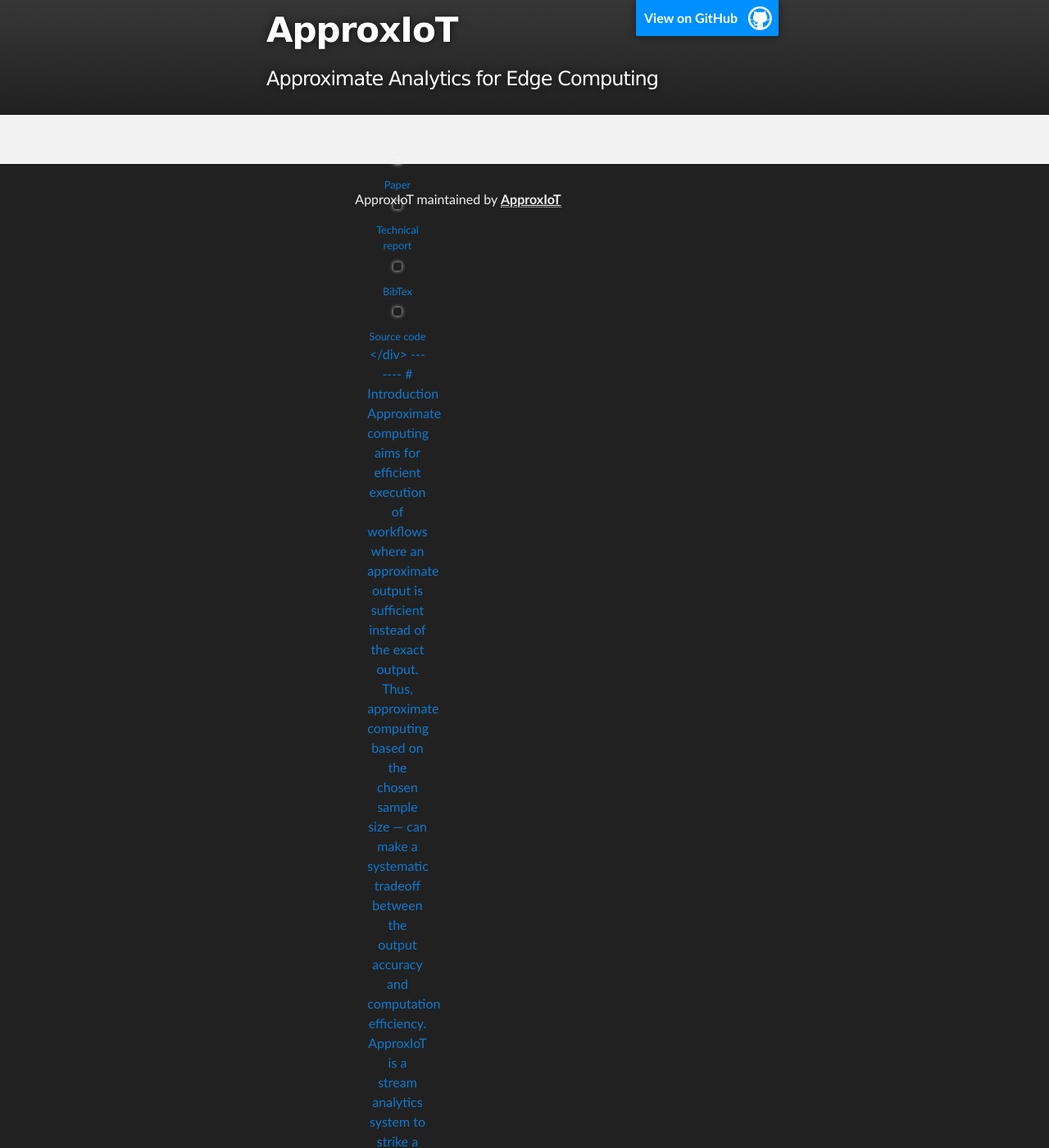
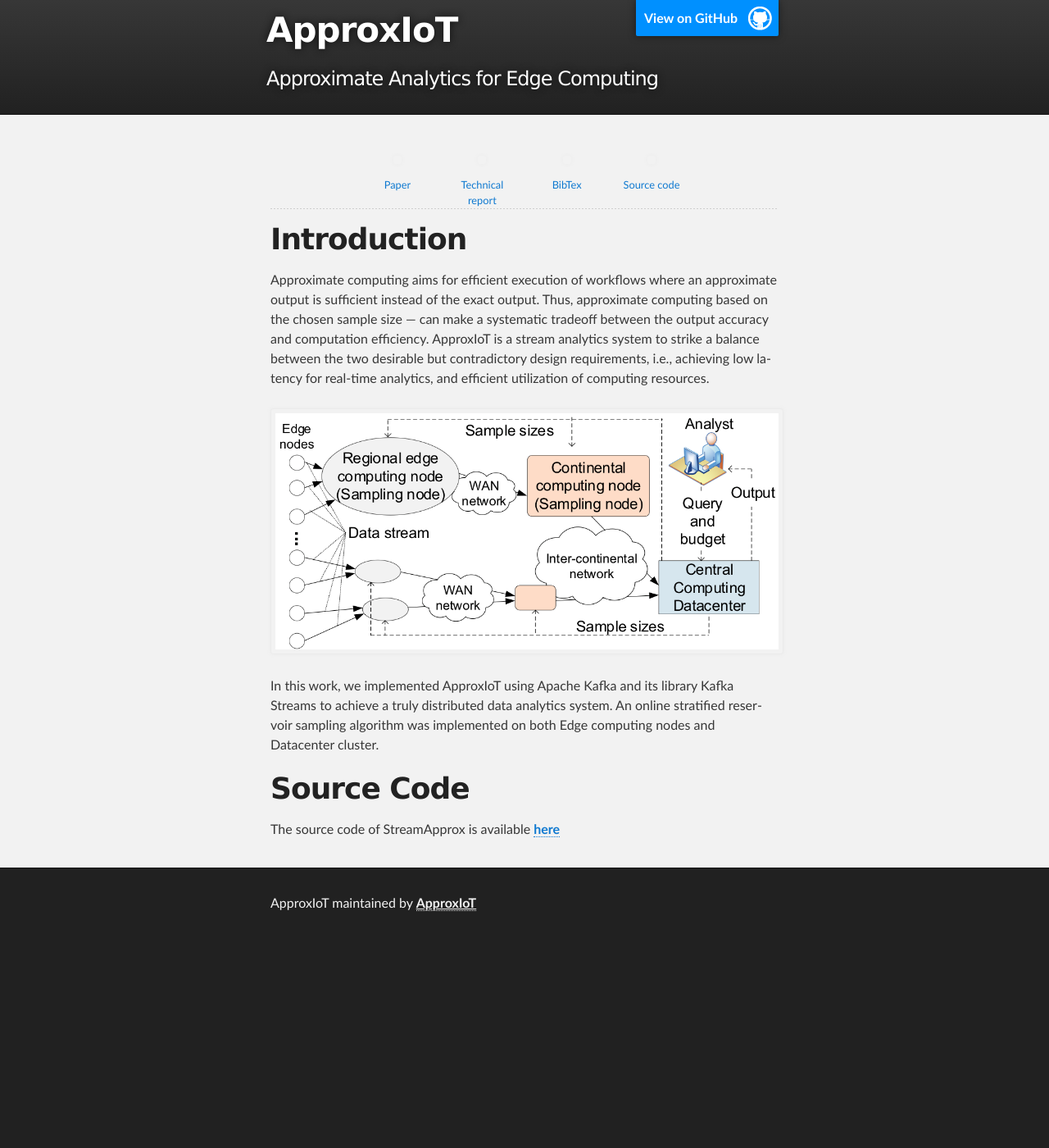
Before and after one commit to ApproxIoT/ApproxIoT, a Jekyll site: the page built from index.md, in a window 1280 px wide and 1400 px high. Shown: the whole window at 82% size. Built offline with Jekyll 4.4.1, drawn with Linux system fonts in a browser that asks for light colours; some of the changed text lies outside the part shown.

Commit message:
change figures

```diff
--- a/index.md
+++ b/index.md
@@ -11,27 +11,27 @@ layout: default
             <img class="t0" width="10%" src="/ApproxIoT/images/IEEE.png" alt="Paper">
             <div style="text-align:center; margin: 0 0 0 0; font-size: 0.8em;">Paper</div>
         </a>
-<!-- </div> -->
+</div>
 
-<!-- <div class="large-2 large-push-2 columns" markdown="0" style="text-align:center;"> -->
+<div class="large-2 large-push-2 columns" markdown="0" style="text-align:center;">
         <a href="https://xx">
             <img class="t0" width="10%" src="/ApproxIoT/images/report-icon.png" alt="Technical report">
             <div style="text-align:center; margin: 0 0 0 0; font-size: 0.8em;">Technical report</div>
         </a>
-<!-- </div>     -->
+</div>
 
-<!-- <div class="large-2 large-push-2 columns" markdown="0" style="text-align:center;"> -->
+<div class="large-2 large-push-2 columns" markdown="0" style="text-align:center;">
         <a href="/ApproxIoT/docs/bib.md">
             <img class="t0" width="10%" src="/ApproxIoT/images/bibtex-icon.png" alt="Bibtex">
             <div style="text-align:center; margin: 0 0 0 0; font-size: 0.8em;">BibTex</div>
         </a>
-<!-- </div> -->
+</div>
 
-<!-- <div class="large-2 large-push-2 columns" markdown="0" style="text-align:center;"> -->
+<div class="large-2 large-push-2 columns" markdown="0" style="text-align:center;">
         <a href="https://xx">
             <img class="t0" width="10%" src="/ApproxIoT/images/github-icon.png" alt="Source code">
             <div style="text-align:center; margin: 0 0 0 0; font-size: 0.8em;">Source code</div>
-        <!-- </a> -->
+        </a>
 </div>
 
 
```
